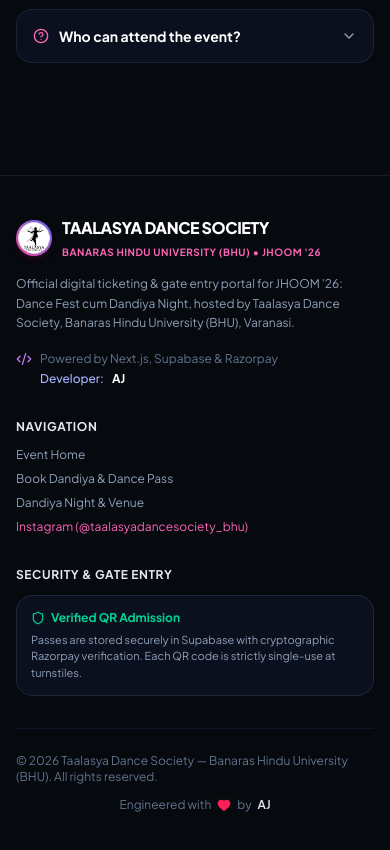
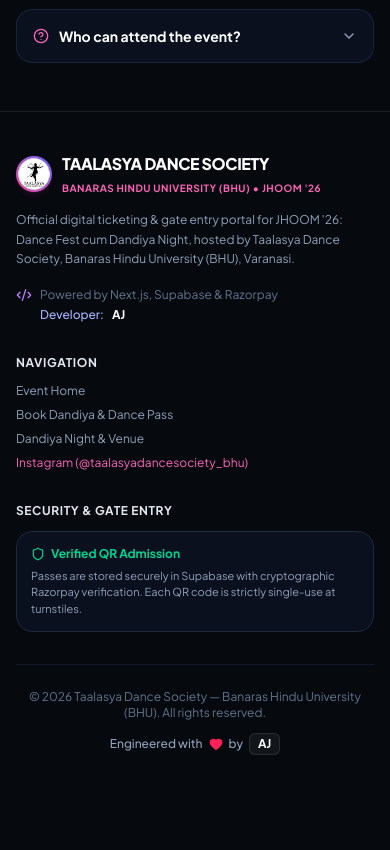
Before and after one commit to aj-6396/taalasya, a Next.js app: page / in a window 390 px wide. Shown: the part 3967-4817 px from the top of the page. Built offline with nearby package versions, Linux system fonts and the light colour scheme.

Commit message:
fix(ui): add bottom padding to footer on mobile so Engineered with love by AJ is completely visible above sticky bar

```diff
--- a/src/app/page.tsx
+++ b/src/app/page.tsx
@@ -9,7 +9,7 @@
   return (
     <div className="min-h-screen bg-[#06090e] text-slate-100 flex flex-col selection:bg-pink-500 selection:text-white">
       <Navbar />
-      <main className="flex-1 pb-16 sm:pb-0">
+      <main className="flex-1">
         <HeroBanner />
         <RegistrationForm />
         <EventDetails />
--- a/src/components/Footer.tsx
+++ b/src/components/Footer.tsx
@@ -6,7 +6,7 @@
 export default function Footer() {
   return (
     <footer className="border-t border-white/[0.08] bg-[#06090e] text-slate-400 text-sm">
-      <div className="max-w-6xl mx-auto px-4 sm:px-6 py-10 sm:py-14">
+      <div className="max-w-6xl mx-auto px-4 sm:px-6 pt-10 pb-32 sm:py-14">
         <div className="grid grid-cols-1 sm:grid-cols-2 md:grid-cols-4 gap-8 mb-8">
           <div className="sm:col-span-2 space-y-3.5">
             <div className="flex items-center gap-2.5">
@@ -92,13 +92,15 @@
           </div>
         </div>
 
-        <div className="pt-6 border-t border-slate-900 flex flex-col sm:flex-row items-center justify-between gap-3 text-xs text-slate-500">
+        <div className="pt-6 border-t border-slate-900 flex flex-col sm:flex-row items-center justify-between gap-3 text-xs text-slate-500 text-center sm:text-left">
           <p>© 2026 {EVENT_CONFIG.organizer}. All rights reserved.</p>
-          <p className="flex items-center gap-1.5">
+          <p className="flex items-center justify-center gap-1.5 text-slate-400 font-medium">
             <span>Engineered with</span>
-            <Heart className="w-3.5 h-3.5 text-rose-500 fill-rose-500" />
+            <Heart className="w-3.5 h-3.5 text-rose-500 fill-rose-500 inline" />
             <span>by</span>
-            <strong className="text-slate-200 font-semibold">{EVENT_CONFIG.developer}</strong>
+            <strong className="text-white font-bold bg-white/5 px-2 py-0.5 rounded-md border border-white/10">
+              {EVENT_CONFIG.developer}
+            </strong>
           </p>
         </div>
       </div>
```
